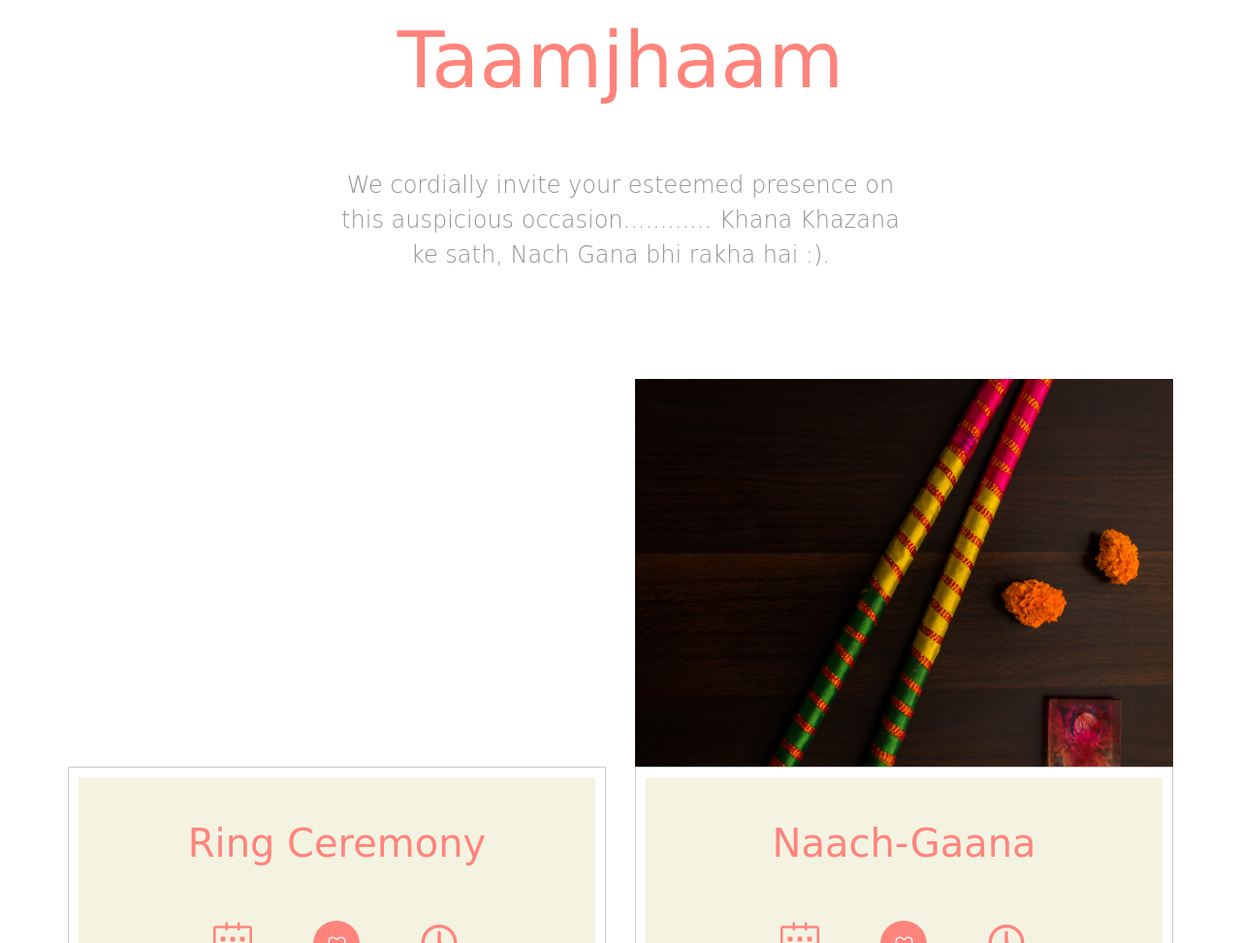
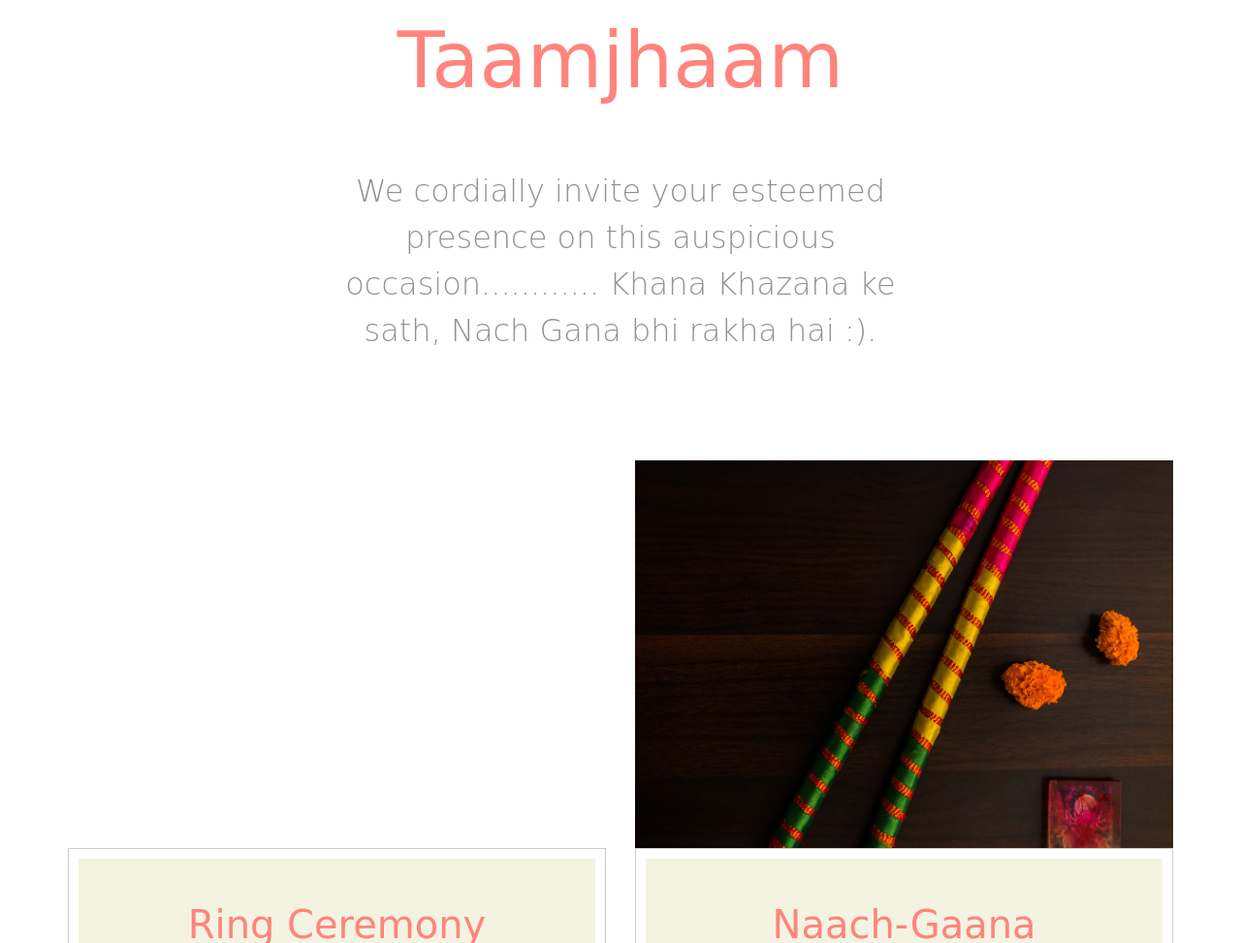
Before and after one commit to iyashsoni/rajvi-parth-engagement, a plain HTML site: page index.html in a window 1280 px wide. Shown: the part 1910-2883 px from the top of the page at 97% size. Drawn offline with Linux system fonts and the light colour scheme; files whose address does not match are found by name; a web font is replaced by a local one.

Commit message:
increase font size

```diff
--- a/index.html
+++ b/index.html
@@ -134,7 +134,7 @@
 						<h2>Taamjhaam</h2>
 						<div class="row">
 						<div class="col-md-10 col-md-offset-1 subtext">
-							<h3>We cordially invite your esteemed presence on this auspicious occasion............ Khana Khazana ke sath, Nach Gana bhi rakha hai :). </h3>
+							<h3 style="font-size: xx-large;">We cordially invite your esteemed presence on this auspicious occasion............ Khana Khazana ke sath, Nach Gana bhi rakha hai :). </h3>
 						</div>
 					</div>
 					</div>
```
